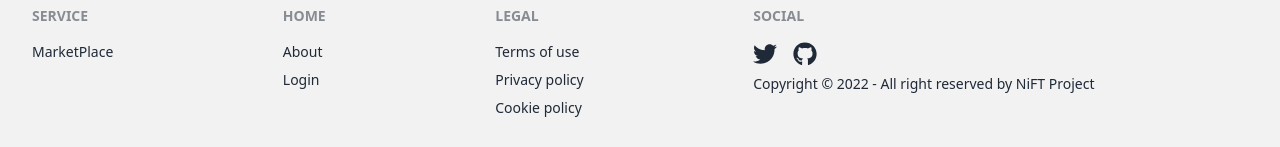
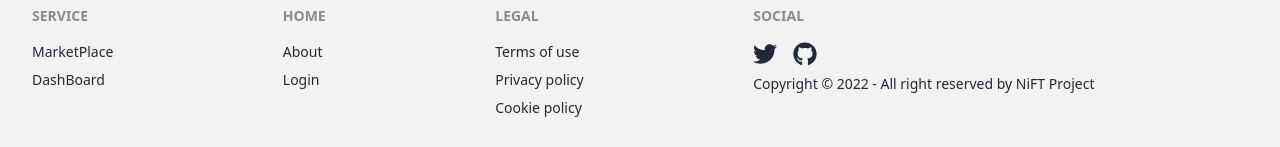
Before and after one commit to schezo817/NiFT, a Next.js app in the folder nift/: page / in a window 1280 px wide. Shown: the part 1049-1196 px from the top of the page. Built offline with nearby package versions, Linux system fonts and the light colour scheme; no server answers.

Commit message:
setting footer

```diff
--- a/nift/components/Footer.tsx
+++ b/nift/components/Footer.tsx
@@ -19,7 +19,10 @@ const Footer = () => {
                         <a className="link link-hover">DashBoard</a>
                     </Link>
                 ):(
-                    <></>
+                    // <></>
+                    <Link href={"/dashboard"}>
+                        <a className="link link-hover">DashBoard</a>
+                    </Link>
                 )}
             </div>
 
@@ -30,10 +33,7 @@ const Footer = () => {
                 </Link>
 
                 {status === "authenticated" ? (
-                    // <></>
-                    <Link href={"/login"}>
-                        <a className="link link-hover">Login</a>
-                    </Link>
+                    <></>
                 ) : (
                     <Link href={"/login"}>
                         <a className="link link-hover">Login</a>
```
